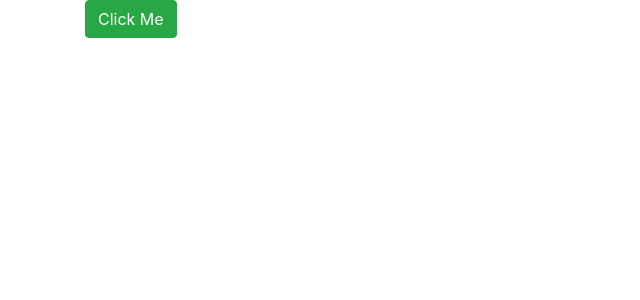
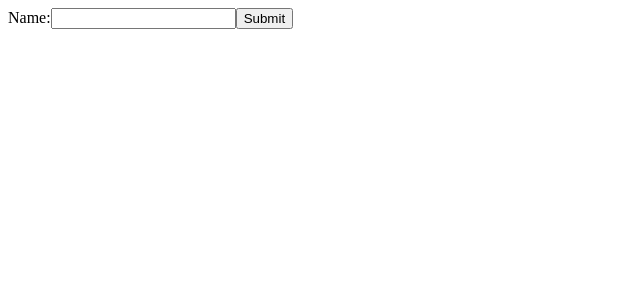
Before and after one commit to OmdaMukhtar/react-basic, a React (Create React App) app: page / in a window 1280 px wide. Shown: the top 300 px of the page, without its empty margins (0-640 px from the left). Built offline with nearby package versions, Linux system fonts and the light colour scheme.

Commit message:
implemnt hook to the functional components

```diff
--- a/src/index.js
+++ b/src/index.js
@@ -1,9 +1,96 @@
 import ReactDOM from "react-dom";
-import React from "react";
+import React, {useState} from "react";
 
-import App from "./components/App"
+
+
+function NameForm(props){
+    const [value, setValue] = useState();
+
+    function handleChange(e){
+        console.log(e.target.value);
+        setValue(e.target.value);
+    }
+
+    function handleSubmit(e){
+        console.log(value);
+        e.preventDefault();
+    }
+
+    return (
+        <form onSubmit={handleSubmit}>
+            <label>
+                Name:
+                <input type="text" value={value} onChange={handleChange} />
+            </label>
+            <input type="submit" value="Submit" />
+        </form>
+    );
+
+}
+// class NameForm extends React.Component {
+//     constructor(props) {
+//         super(props);
+
+//         this.state = { value: 'default value' };
+//         this.handleChange = this.handleChange.bind(this);
+//         this.handleSubmit = this.handleSubmit.bind(this);
+//     }
+
+//     handleChange(event){
+//         this.setState({value: event.target.value});
+//     }
+
+//     handleSubmit(event){
+//         console.log("value = ", this.state.value);
+//         event.preventDefault();
+//     }
+
+//     render() {
+        // return (
+        //     <form onSubmit={this.handleSubmit}>
+        //         <label>
+        //             Name:
+        //             <input type="text" value={this.state.value} onChange={this.handleChange} />
+        //         </label>
+        //         <input type="submit" value="Submit" />
+        //     </form>
+        // );
+//     }
+// }
+
+// class NameForm extends React.Component {
+//     constructor(props) {
+//         super(props);
+//         this.state = {value: ''};
+
+//         this.handleChange = this.handleChange.bind(this);
+//         this.handleSubmit = this.handleSubmit.bind(this);
+//     }
+
+//     handleChange(event) {
+//         this.setState({value: event.target.value});
+//     }
+
+//     handleSubmit(event) {
+//         alert('A name was submitted: ' + this.state.value);
+//         event.preventDefault();
+//     }
+
+//     render() {
+//         return (
+//         <form onSubmit={this.handleSubmit}>
+//             <label>
+//                 Name:
+//                 <input type="text" value={this.state.value} onChange={this.handleChange} />
+//             </label>
+//             <input type="submit" value="Submit" />
+//         </form>
+//         );
+//     }
+// }
+
 
 ReactDOM.render(
-    <App title="Hi Omda could make it so funny :)" />,
+   <NameForm />,
     document.getElementById('root')
 );
```
